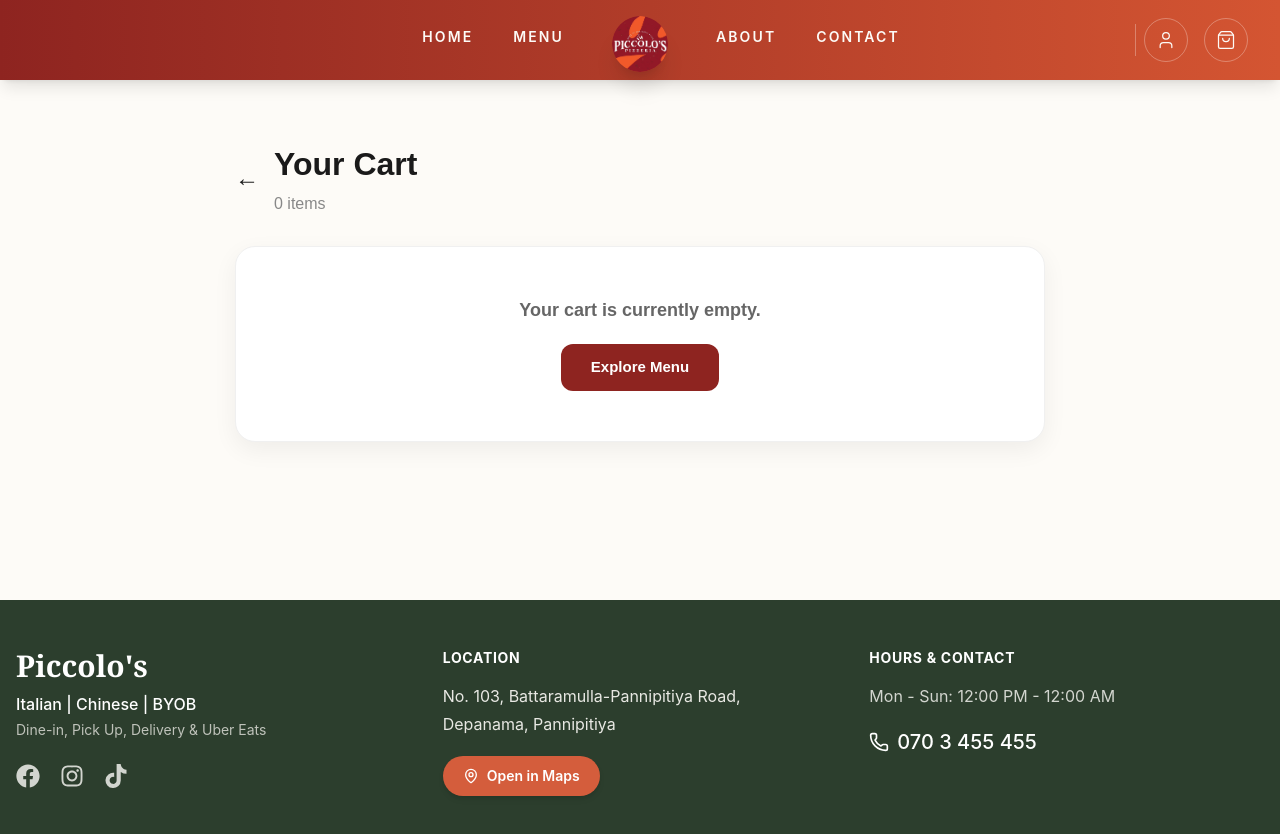
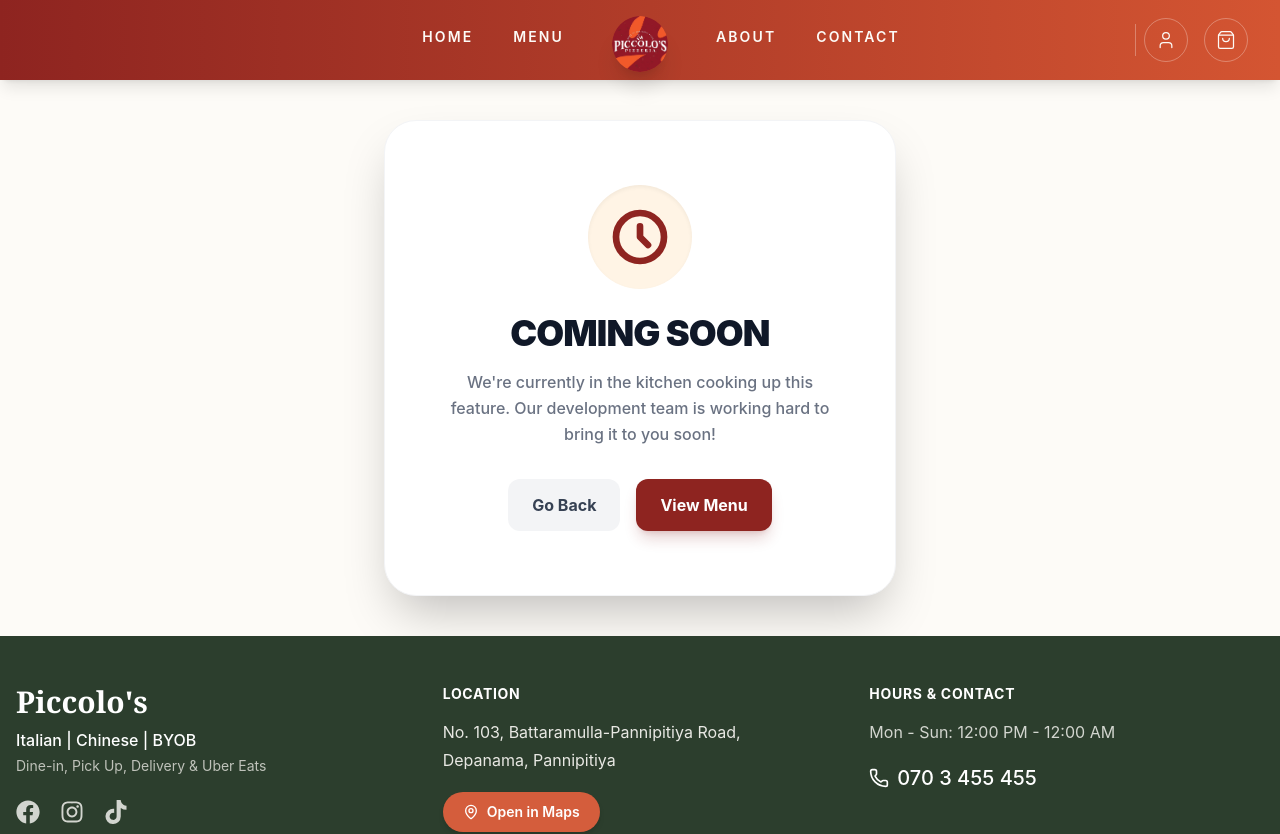
Before and after one commit to marlonblake/piccolos, a React (Vite) app in the folder frontend/: page /cart in a window 1280 px wide. Shown: the top 834 px of the page. Built offline with nearby package versions, Linux system fonts and the light colour scheme.

Commit message:
Coming soon

```diff
--- a/frontend/src/App.jsx
+++ b/frontend/src/App.jsx
@@ -1,6 +1,5 @@
 import React from 'react';
-import { BrowserRouter, Routes, Route, Outlet, useNavigate } from 'react-router-dom';
-import { LogOut } from 'lucide-react';
+import { BrowserRouter, Routes, Route, Outlet } from 'react-router-dom';
 
 // Pages
 import AdminDashboard from './pages/admin/AdminDashboard';
@@ -8,7 +7,6 @@ import AdminMenu from './pages/admin/AdminMenu';
 import Register from './pages/customer/CustomerRegister';
 import CustomerLogin from './pages/customer/CustomerLogin';
 import AdminLogin from './pages/admin/AdminLogin';
-import CustomerMenu from './components/CustomerMenu';
 import ShoppingCart from './pages/customer/ShoppingCart';
 import Home from './pages/customer/Home';
 import Booking from './pages/customer/Booking';
@@ -19,13 +17,15 @@ import AdminReports from './pages/admin/AdminReports';
 import AdminProfile from './pages/admin/AdminProfile';
 import AdminTables from './pages/admin/AdminTables';
 import AdminReservations from './pages/admin/AdminReservations';
+import ComingSoon from './components/ComingSoon';
 
 // Components
+import CustomerMenu from './components/CustomerMenu';
 import Navbar from './components/Navbar';
 import Footer from './components/Footer';
 import AdminSidebar from './components/AdminSidebar';
 
-// 1. Create a Customer Layout that includes the Navbar and Footer
+// 1. Customer Layout
 const CustomerLayout = () => {
     return (
         <div className="flex flex-col min-h-screen bg-[#FDFBF7]">
@@ -38,24 +38,19 @@ const CustomerLayout = () => {
     );
 };
 
-// 2. Create an Admin Layout that excludes the customer Navbar/Footer
+// 2. Admin Layout (Commented out until development is finished)
+/*
 const AdminLayout = () => {
     return (
-        // flex row prevents the sidebar from stacking on top of the content
-        // h-screen and overflow-hidden lock the outer window size
         <div className="flex h-screen overflow-hidden bg-gray-100 font-sans">
-
-            {/* Persistent Collapsible Sidebar */}
             <AdminSidebar />
-
-            {/* The main content area scrolls independently of the sidebar */}
             <main className="flex-1 overflow-y-auto p-8">
-                <Outlet /> {/* Admin pages will inject here */}
+                <Outlet />
             </main>
-
         </div>
     );
 };
+*/
 
 export default function App() {
     return (
@@ -64,16 +59,26 @@ export default function App() {
 
                 {/* CUSTOMER ROUTES - Wrapped in CustomerLayout */}
                 <Route element={<CustomerLayout />}>
+                    {/* Active Routes */}
                     <Route path="/" element={<Home />} />
                     <Route path="/register" element={<Register />} />
                     <Route path="/login" element={<CustomerLogin />} />
                     <Route path="/menu" element={<CustomerMenu />} />
-                    <Route path="/cart" element={<ShoppingCart />} />
-                    <Route path="/booking" element={<Booking />} />
                     <Route path="/profile" element={<CustomerProfile />} />
+
+                    {/* Under Development Routes -> Redirected to ComingSoon */}
+                    <Route path="/cart" element={<ComingSoon />} />
+                    <Route path="/booking" element={<ComingSoon />} />
                 </Route>
 
-                {/* ADMIN ROUTES - Wrapped in AdminLayout */}
+                {/* ADMIN ROUTES -> Redirected to ComingSoon */}
+                {/* The '/*' catches all paths starting with /admin (e.g., /admin, /admin/dashboard) */}
+                <Route path="/admin/*" element={<ComingSoon />} />
+
+                {/*
+                ========================================================
+                REAL ADMIN ROUTES - KEEP COMMENTED OUT UNTIL READY
+                ========================================================
                 <Route element={<AdminLayout />}>
                     <Route path="/admin/dashboard" element={<AdminDashboard />} />
                     <Route path="/admin/register" element={<AdminRegister />} />
@@ -84,10 +89,8 @@ export default function App() {
                     <Route path="/admin/stats" element={<AdminReports />} />
                     <Route path="/admin/profile" element={<AdminProfile />} />
                 </Route>
-
-                {/* STANDALONE ROUTES - no layout wrappers */}
                 <Route path="/admin" element={<AdminLogin />} />
-
+                */}
 
             </Routes>
         </BrowserRouter>
--- /dev/null
+++ b/frontend/src/components/ComingSoon.jsx
@@ -0,0 +1,61 @@
+import React from 'react';
+import { useNavigate } from 'react-router-dom';
+
+const ComingSoon = () => {
+    const navigate = useNavigate();
+
+    return (
+        <div className="flex flex-col items-center justify-center min-h-[75vh] pt-[120px] px-[20px] pb-[40px]">
+            <div className="bg-white p-10 md:p-16 rounded-[32px] shadow-2xl text-center max-w-lg w-full border border-gray-100 transition-transform hover:-translate-y-1 duration-300">
+
+                {/* Icon Wrapper */}
+                <div className="flex justify-center mb-6">
+                    <div className="bg-[#FFF4E5] p-5 rounded-full text-[#8e2420] shadow-inner">
+                        <svg
+                            className="w-16 h-16"
+                            fill="none"
+                            stroke="currentColor"
+                            viewBox="0 0 24 24"
+                            xmlns="http://www.w3.org/2000/svg"
+                        >
+                            <path
+                                strokeLinecap="round"
+                                strokeLinejoin="round"
+                                strokeWidth={2.5}
+                                d="M12 8v4l3 3m6-3a9 9 0 11-18 0 9 9 0 0118 0z"
+                            />
+                        </svg>
+                    </div>
+                </div>
+
+                {/* Text Content */}
+                <h1 className="text-3xl md:text-4xl font-black text-gray-900 mb-4 tracking-tight uppercase">
+                    Coming Soon
+                </h1>
+
+                <p className="text-gray-500 mb-8 leading-relaxed text-sm md:text-base font-medium">
+                    We're currently in the kitchen cooking up this feature. Our development team is working hard to bring it to you soon!
+                </p>
+
+                {/* Buttons */}
+                <div className="flex flex-col sm:flex-row gap-4 justify-center">
+                    <button
+                        onClick={() => navigate(-1)}
+                        className="px-6 py-3.5 bg-gray-100 text-gray-700 font-bold rounded-xl hover:bg-gray-200 transition-colors w-full sm:w-auto"
+                    >
+                        Go Back
+                    </button>
+                    <button
+                        onClick={() => navigate('/menu')}
+                        className="px-6 py-3.5 bg-[#8e2420] text-white font-bold rounded-xl shadow-lg shadow-red-900/20 hover:bg-[#a8322d] transition-colors w-full sm:w-auto"
+                    >
+                        View Menu
+                    </button>
+                </div>
+
+            </div>
+        </div>
+    );
+};
+
+export default ComingSoon;
--- a/frontend/src/pages/customer/Home.jsx
+++ b/frontend/src/pages/customer/Home.jsx
@@ -1,6 +1,58 @@
 import React, { useState, useEffect } from 'react';
 import { Link } from 'react-router-dom';
 import { Utensils, Smartphone, MapPin, Star, ChevronLeft, ChevronRight } from 'lucide-react';
+
+// --- MENU TICKER COMPONENT ---
+const MenuTicker = () => {
+  const tickerItems = [
+    "Signature Pizzas",
+    "Hot Honey Chicken",
+    "Loaded Fries",
+    "Kochchi Prawns Spaghetti",
+    "Korean Crispy Chicken",
+    "Mongolian Fried Rice",
+    "The Baconator",
+    "Blueberry Cheesecake",
+    "Classic Margherita",
+    "Fresh Mojitos"
+  ];
+
+  return (
+    <div
+      aria-hidden="true"
+      role="marquee"
+      className="relative overflow-hidden py-3.5"
+      style={{ backgroundColor: '#FDFBF7', borderBottom: '1px solid #f0e6d2' }}
+    >
+      <style>
+        {`
+          @keyframes ticker {
+            0% { transform: translate3d(0, 0, 0); }
+            100% { transform: translate3d(-50%, 0, 0); }
+          }
+        `}
+      </style>
+
+      {/* Gradient Fades for smooth entry/exit */}
+      <div className="pointer-events-none absolute inset-y-0 left-0 z-10 w-16" style={{ background: 'linear-gradient(to right, #FDFBF7, transparent)' }}></div>
+      <div className="pointer-events-none absolute inset-y-0 right-0 z-10 w-16" style={{ background: 'linear-gradient(to left, #FDFBF7, transparent)' }}></div>
+
+      {/* Scrolling Content */}
+      <div className="flex whitespace-nowrap w-max" style={{ animation: 'ticker 40s linear infinite' }}>
+        {[...tickerItems, ...tickerItems].map((item, index) => (
+          <span
+            key={index}
+            className="mx-5 flex items-center gap-5 text-[0.7rem] font-bold uppercase tracking-[0.38em]"
+            style={{ color: '#D45D3C' }}
+          >
+            {item}
+            <span style={{ color: 'rgba(212, 93, 60, 0.35)' }}>◆</span>
+          </span>
+        ))}
+      </div>
+    </div>
+  );
+};
 
 export default function Home() {
   const reviews = [
@@ -38,24 +90,6 @@ export default function Home() {
   const prevReview = () => {
     setCurrentReview((prev) => (prev === 0 ? reviews.length - 1 : prev - 1));
   };
-
-  // const testSecureEndpoint = async () => {
-  //   const token = localStorage.getItem('customerToken');
-  //   try {
-  //     const response = await fetch('http://localhost:8081/api/customer/dashboard', {
-  //       method: 'GET',
-  //       headers: { 'Authorization': `Bearer ${token}` }
-  //     });
-  //     if (response.ok) {
-  //       const data = await response.text();
-  //       alert(data);
-  //     } else {
-  //       alert("Access Denied! Status: " + response.status);
-  //     }
-  //   } catch (error) {
-  //     alert("Network Error");
-  //   }
-  // };
 
   return (
     <div className="bg-[#FDFBF7] font-sans text-[#2C3E2D]">
@@ -122,6 +156,9 @@ export default function Home() {
           </div>
         </div>
       </section>
+
+      {/* --- MENU TICKER INJECTED HERE --- */}
+      <MenuTicker />
 
       {/* QUICK HIGHLIGHTS */}
       <section className="py-20 px-4 max-w-7xl mx-auto" id="about">
```
